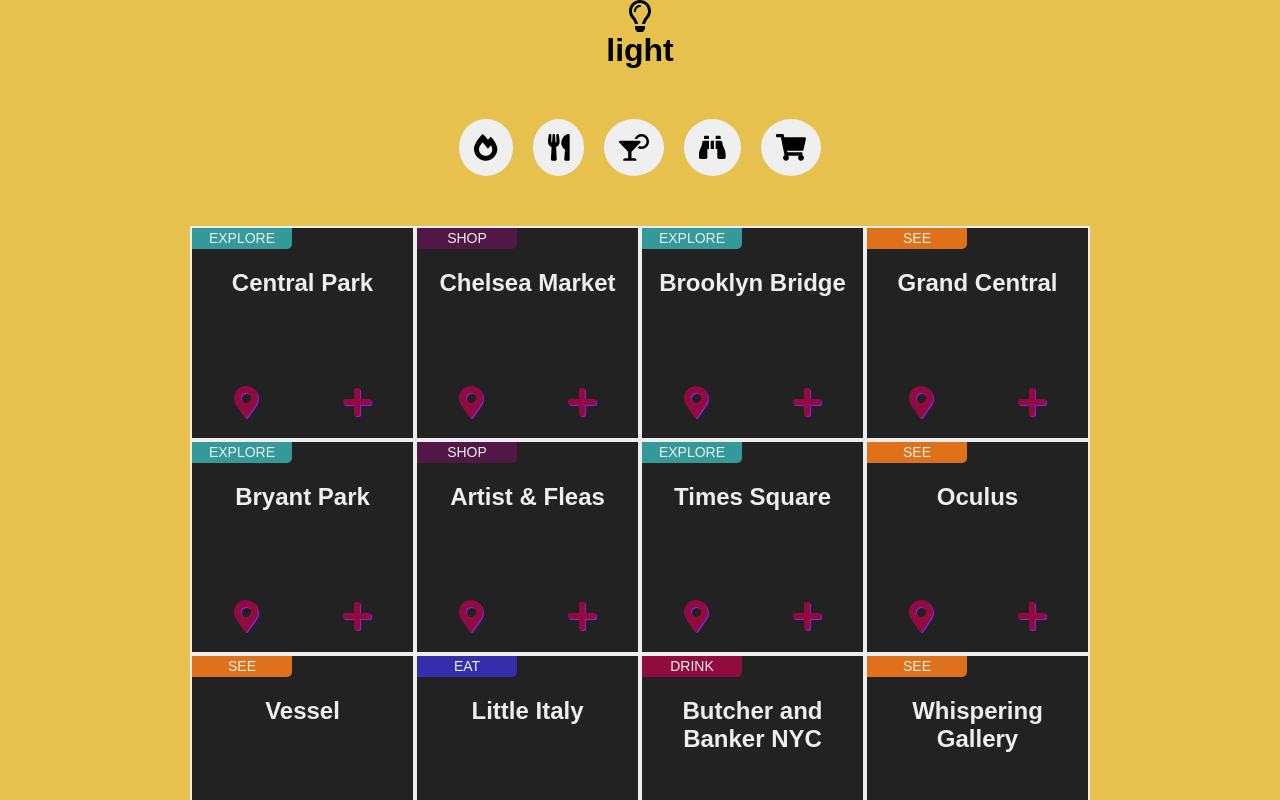
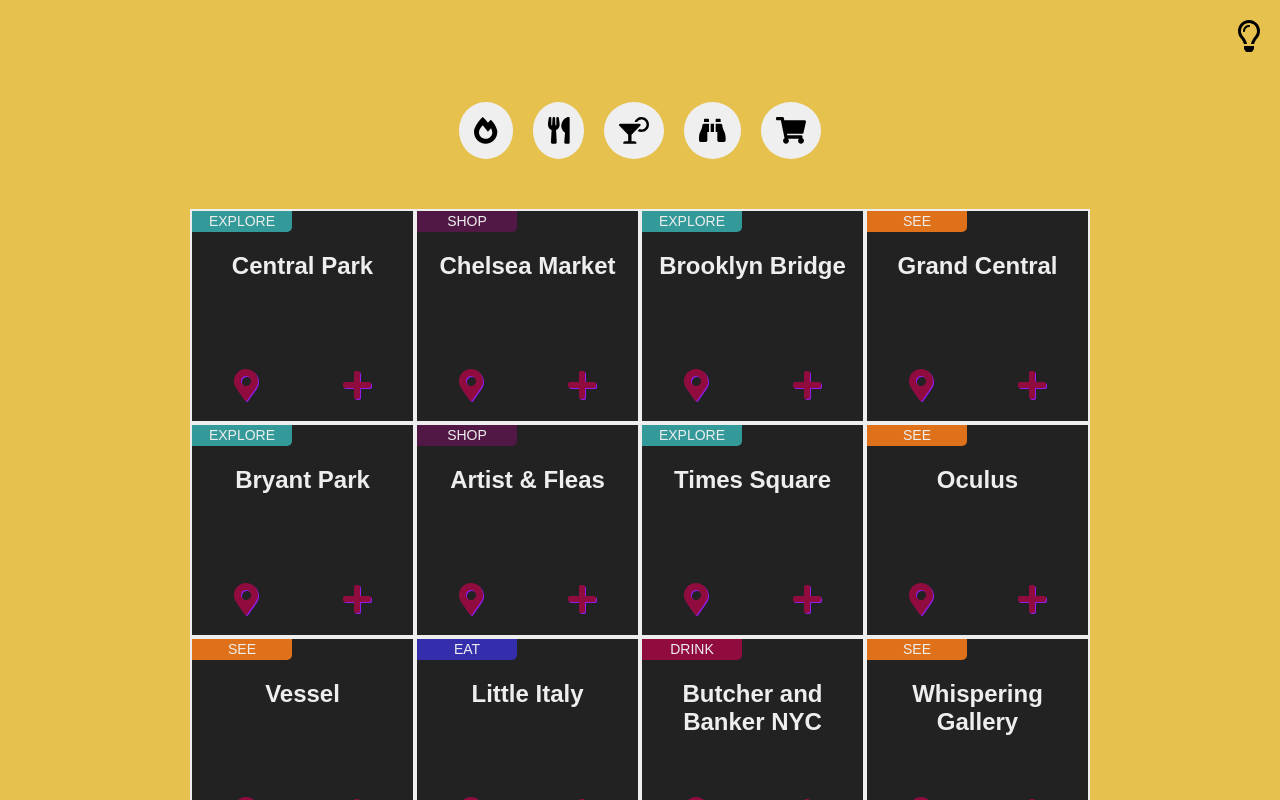
Before and after one commit to LKian/nyc-activities, a React (Create React App) app: page / in a window 1280 px wide. Shown: the top 800 px of the page. Built offline with nearby package versions, Linux system fonts and the light colour scheme.

Commit message:
added dark mode

```diff
--- a/src/App.css
+++ b/src/App.css
@@ -10,6 +10,7 @@
   text-align: center;
   background-color: #e6c14e;
   min-height: 100vh;
+  padding: 20px;
 }
 
 section {
@@ -208,6 +209,11 @@
   transition: all 0.2s;
 }
 
+.color-mode-container {
+  display: flex;
+  justify-content: flex-end;
+}
+
 .light-mode {
   background-color: #e6c14e;
 }
--- a/src/App.js
+++ b/src/App.js
@@ -14,13 +14,13 @@
 
   return (
     <div className={`App ${darkMode ? "dark-mode" : "light-mode"}`}>
-      <FontAwesomeIcon
-        onClick={handleDarkMode}
-        icon={darkMode ? faLightbulb : farLightbulb}
-        size="2x"
-      />
-
-      <h1>{darkMode ? "dark" : "light"}</h1>
+      <div className="section color-mode-container">
+        <FontAwesomeIcon
+          onClick={handleDarkMode}
+          icon={darkMode ? faLightbulb : farLightbulb}
+          size="2x"
+        />
+      </div>
       <Grid />
     </div>
   );
```
